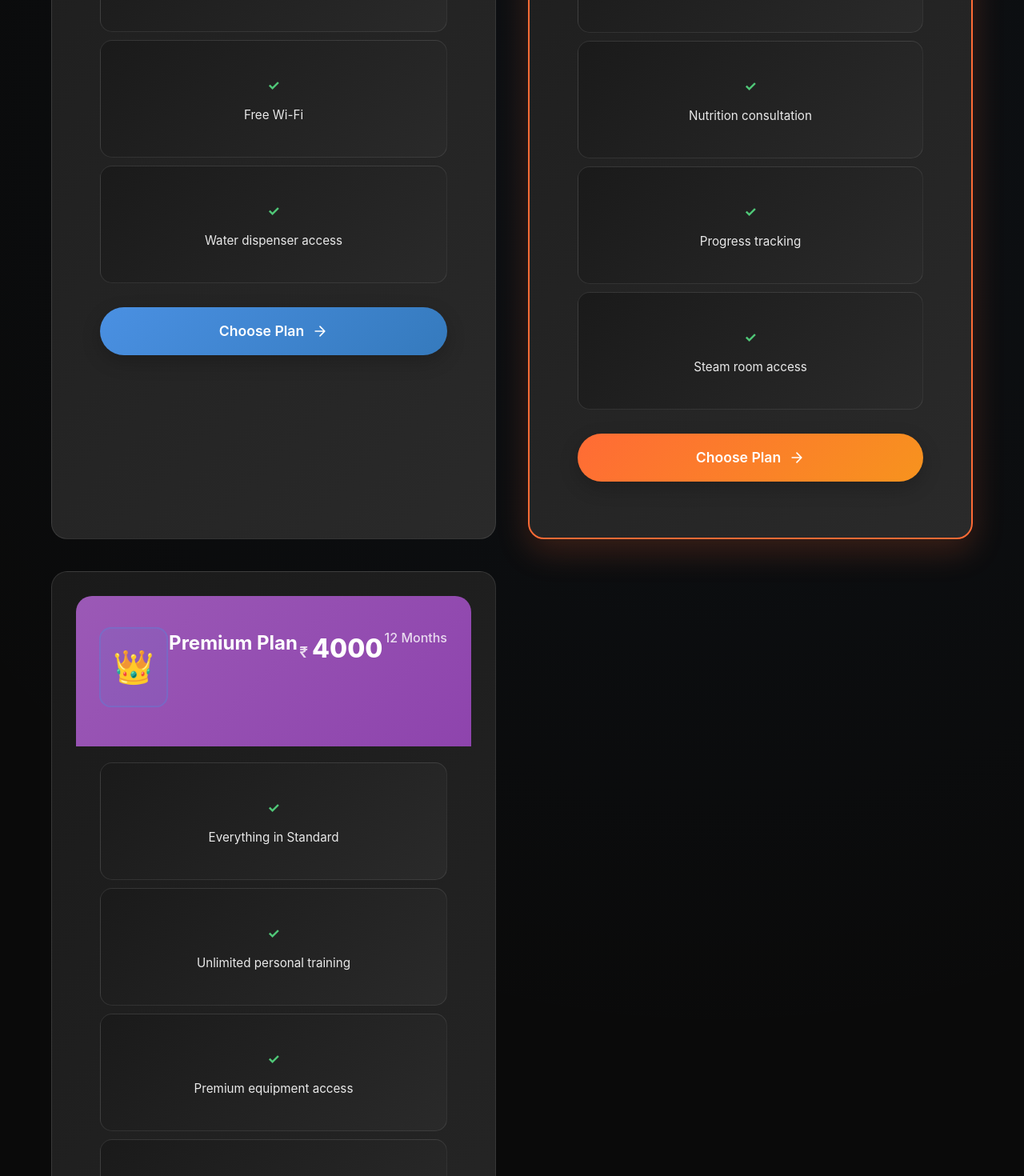
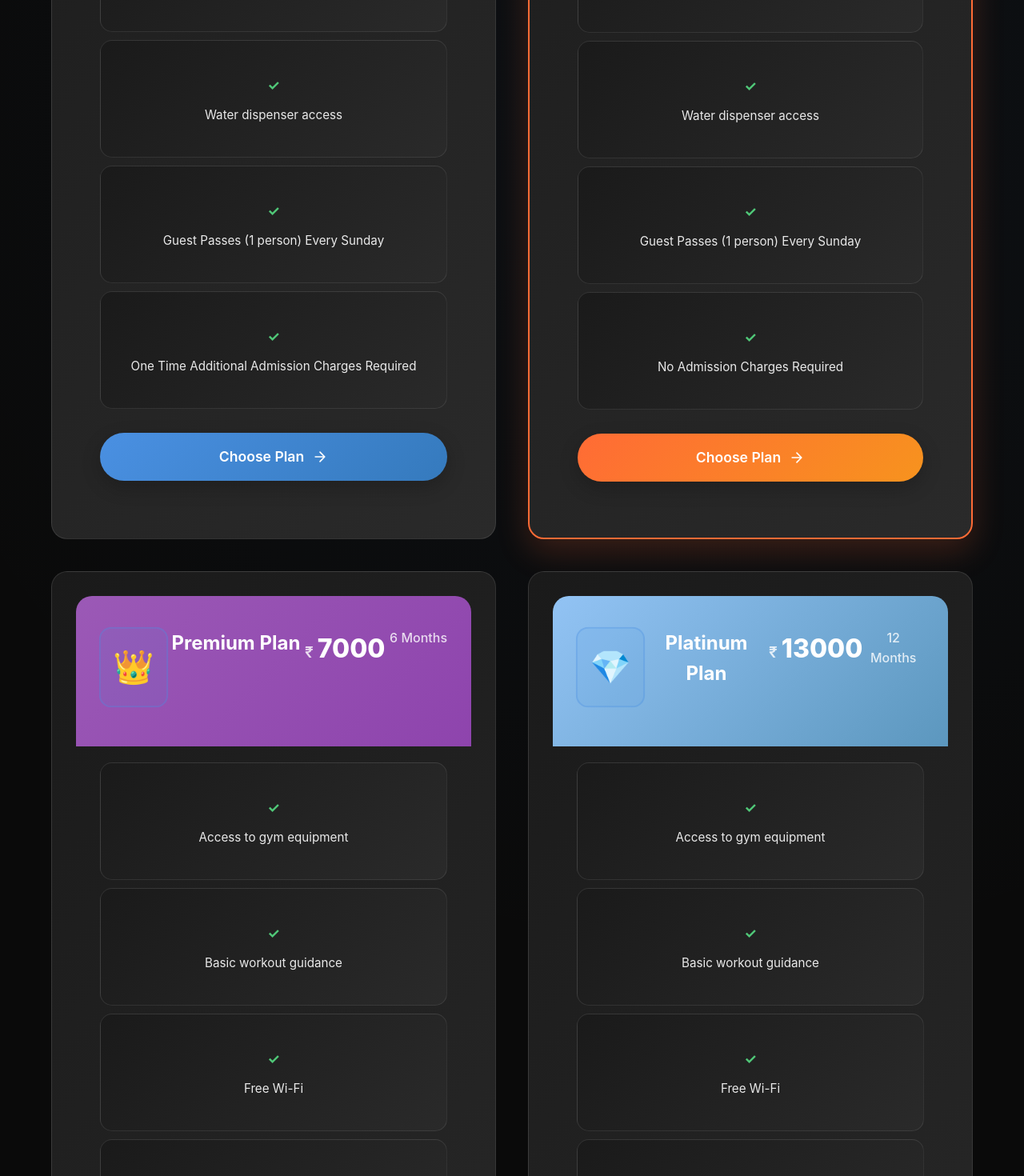
Before and after one commit to Ashis-404/gym-website, a React (Create React App) app: page /membership/plans in a window 1280 px wide. Shown: the part 1320-2790 px from the top of the page at 80% size. Built offline with nearby package versions, Linux system fonts and the light colour scheme.

Commit message:
Plan Updates

```diff
--- a/src/pages/Membership/PlansPage.js
+++ b/src/pages/Membership/PlansPage.js
@@ -21,15 +21,16 @@ function PlansPage() {
     {
       id: 1,
       name: "Basic Plan",
-      price: 500,
+      price: 1200,
       duration: "1 Month",
       popular: false,
       features: [
         "Access to gym equipment",
         "Basic workout guidance",
-        "Locker facility",
         "Free Wi-Fi",
-        "Water dispenser access"
+        "Water dispenser access",
+        "Guest Passes (1 person) Every Sunday",
+        "One Time Additional Admission Charges Required",
       ],
       gradient: "linear-gradient(135deg, #4A90E2 0%, #357ABD 100%)",
       icon: "🏋️‍♂️"
@@ -37,16 +38,17 @@ function PlansPage() {
     {
       id: 2,
       name: "Standard Plan",
-      price: 1200,
+      price: 3600,
       duration: "3 Months",
       popular: true,
       features: [
-        "Everything in Basic",
-        "Personal trainer sessions (2/month)",
-        "Group fitness classes",
-        "Nutrition consultation",
-        "Progress tracking",
-        "Steam room access"
+        "Access to gym equipment",
+        "Basic workout guidance",
+        "Free Wi-Fi",
+        "Water dispenser access",
+        "Guest Passes (1 person) Every Sunday",
+        "No Admission Charges Required",
+
       ],
       gradient: "linear-gradient(135deg, #FF6B35 0%, #F7931E 100%)",
       icon: "💪"
@@ -54,20 +56,36 @@ function PlansPage() {
     {
       id: 3,
       name: "Premium Plan",
-      price: 4000,
+      price: 7000,
+      duration: "6 Months",
+      popular: false,
+      features: [
+        "Access to gym equipment",
+        "Basic workout guidance",
+        "Free Wi-Fi",
+        "Water dispenser access",
+        "Guest Passes (1 person) Every Sunday",
+        "No Admission Charges Required",
+      ],
+      gradient: "linear-gradient(135deg, #9B59B6 0%, #8E44AD 100%)",
+      icon: "👑"
+    },
+    {
+      id: 4,
+      name: "Platinum Plan",
+      price: 13000,
       duration: "12 Months",
       popular: false,
       features: [
-        "Everything in Standard",
-        "Unlimited personal training",
-        "Premium equipment access",
-        "Massage therapy (2/month)",
-        "Diet plan customization",
-        "Priority booking",
-        "Guest passes (4/month)"
+        "Access to gym equipment",
+        "Basic workout guidance",
+        "Free Wi-Fi",
+        "Water dispenser access",
+        "Guest Passes (1 person) Every Sunday",
+        "No Admission Charges Required",
       ],
-      gradient: "linear-gradient(135deg, #9B59B6 0%, #8E44AD 100%)",
-      icon: "👑"
+      gradient: "linear-gradient(135deg, #92c3f4ff 0%, #5c97beff 100%)",
+      icon: "💎"
     },
   ];
 
--- a/src/pages/Services/CalorieCalculator.js
+++ b/src/pages/Services/CalorieCalculator.js
@@ -132,13 +132,13 @@ function CalorieCalculator() {
               <span className="calculator-tab-icon">🧮</span>
               Calculator
             </button>
-            <button
+            {/*<button
               className={`calculator-tab-btn ${activeTab === 'tracker' ? 'active' : ''}`}
               onClick={() => setActiveTab('tracker')}
             >
               <span className="calculator-tab-icon">📊</span>
               Food Tracker
-            </button>
+            </button>*/}
             <button
               className={`calculator-tab-btn ${activeTab === 'tips' ? 'active' : ''}`}
               onClick={() => setActiveTab('tips')}
@@ -246,7 +246,7 @@ function CalorieCalculator() {
                   <button className="calculate-btn" onClick={calculateCalories}>
                     <span>Calculate Calories</span>
                     <svg width="16" height="16" viewBox="0 0 24 24" fill="none">
-                      <path d="M5 12h14M12 5l7 7-7 7" stroke="currentColor" strokeWidth="2" strokeLinecap="round" strokeLinejoin="round"/>
+                      <path d="M5 12h14M12 5l7 7-7 7" stroke="currentColor" strokeWidth="2" strokeLinecap="round" strokeLinejoin="round" />
                     </svg>
                   </button>
                   <button className="calculator-reset-btn" onClick={resetCalculator}>
@@ -331,7 +331,7 @@ function CalorieCalculator() {
         </section>
       )}
 
-      {/* Food Tracker Tab */}
+      {/* Food Tracker Tab
       {activeTab === 'tracker' && (
         <section className="tracker-section">
           <div className="calculator-container">
@@ -350,7 +350,7 @@ function CalorieCalculator() {
             </div>
           </div>
         </section>
-      )}
+      )}*/}
 
       {/* Tips Tab */}
       {activeTab === 'tips' && (
--- a/src/styles/Plans.css
+++ b/src/styles/Plans.css
@@ -140,9 +140,7 @@
 }
 
 .plans-grid {
-  display: grid;
   grid-template-columns: repeat(auto-fit, minmax(350px, 1fr));
-  gap: 40px;
   position: relative;
   z-index: 2;
 }
```
